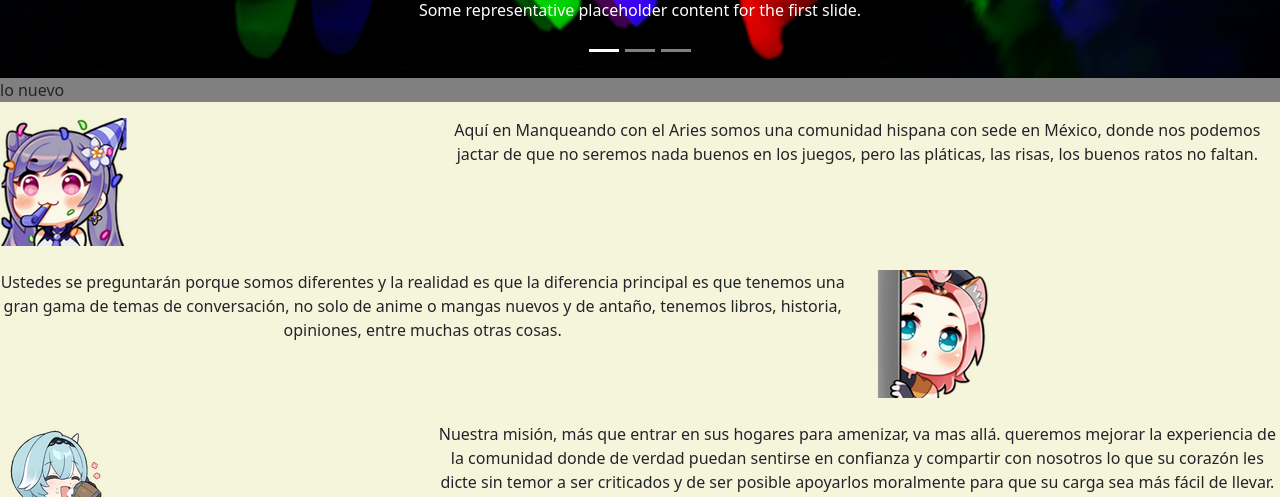
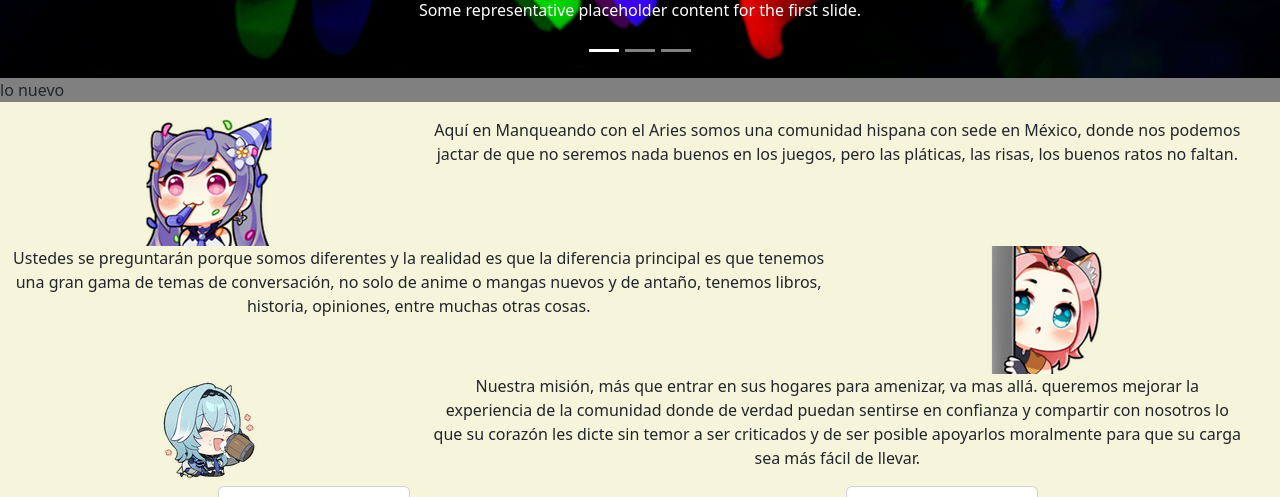
Before and after one commit to MuAries83/Bootstrap, a plain HTML site: page paginas/nostros.html in a window 1280 px wide. Shown: the part 490-987 px from the top of the page. Drawn offline with nearby package versions, Linux system fonts and the light colour scheme.

Commit message:
Se agregan ajustes a las imagenes de la pagina por medio de bootstrap

```diff
--- a/paginas/nostros.html
+++ b/paginas/nostros.html
@@ -76,12 +76,12 @@
     </header>
     <main>
         <div class="noticias my-0"><p class="col-12 text-left">lo nuevo</p></div>
-        <div class="row justify-content-around">
-            <div class="col-4 mb-4"><img class="img-fluid" src="../assets/img/sticker_3.png" alt="chica_fiesta"></div>
+        <div class="row justify-content-around container-fluid">
+            <div class="d-block mx-auto my-auto col-4 col-md-4 col-lg-4 col-xl-4 col-xxl-4 text-center"><img class="img-fluid" src="../assets/img/sticker_3.png" alt="chica_fiesta"></div>
             <p class="col-6 col-md-8 col-lg-8 col-xl-8 col-xxl-8 text-center">Aquí en Manqueando con el Aries somos una comunidad hispana con sede en México, donde nos podemos jactar de que no seremos nada buenos en los juegos, pero las pláticas, las risas, los buenos ratos no faltan.</p>
             <p class="col-6 col-md-8 col-lg-8 col-xl-8 col-xxl-8 text-center">Ustedes se preguntarán porque somos diferentes y la realidad es que la diferencia principal es que tenemos una gran gama de temas de conversación, no solo de anime o mangas nuevos y de antaño, tenemos libros, historia, opiniones, entre muchas otras cosas.</p>
-            <div class="col-4 mb-4"><img class="img-fluid" src="../assets/img/sticker_22.png" alt="chica_observando"></div>
-            <div class="col-4 mb-4"><img class="img-fluid" src="../assets/img/eula_beer.png" alt="chica_bebiendo"></div>
+            <div class="d-block mx-auto my-auto col-4 col-md-4 col-lg-4 col-xl-4 col-xxl-4 text-center"><img class="img-fluid" src="../assets/img/sticker_22.png" alt="chica_observando"></div>
+            <div class="d-block mx-auto my-auto col-4 col-md-4 col-lg-4 col-xl-4 col-xxl-4 text-center"><img class="img-fluid" src="../assets/img/eula_beer.png" alt="chica_bebiendo"></div>
             <p class="col-6 col-md-8 col-lg-8 col-xl-8 col-xxl-8 text-center">Nuestra misión, más que entrar en sus hogares para amenizar, va mas allá. queremos mejorar la experiencia de la comunidad donde de verdad puedan sentirse en confianza y compartir con nosotros lo que su corazón les dicte sin temor a ser criticados y de ser posible apoyarlos moralmente para que su carga sea más fácil de llevar.</p>
             <div class="card col-4 mb-3 justify-content-around" style="width: 12rem;">
                 <img src="../assets/img/mano.webp" class="card-img-top mt-3" alt="Discrod">
```
Also changed, not shown: index.html (+1 -1 lines), paginas/contenidos.html (+4 -4 lines), paginas/resenas.html (+2 -2 lines), paginas/videos.html (+1 -1 lines).
